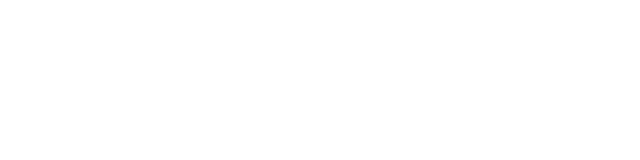
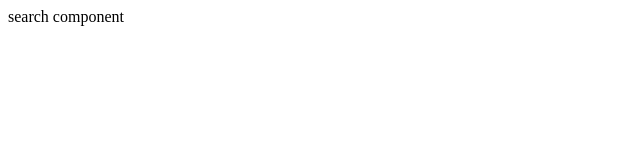
Before and after one commit to hamaa-affix/react_demo_move_app, a React (Create React App) app: page /search in a window 1280 px wide. Shown: the top 160 px of the page, without its empty margins (0-640 px from the left). Built offline with nearby package versions, Linux system fonts and the light colour scheme.

Commit message:
add  rect rotuer and create routing

```diff
--- a/src/App.jsx
+++ b/src/App.jsx
@@ -1,8 +1,22 @@
 import React from "react";
+import { BrowserRouter as Router, Route, Link, Switch } from "react-router-dom";
 //component
+import Top from "./pages/Top";
+import Search from "./pages/Search";
+import Watch from "./pages/Watch";
 
 const App = () => {
-  return <></>;
+  return (
+    <Router>
+      <>
+        <Switch>
+          <Route exact path="/" component={Top} />
+          <Route exact path="/search" component={Search} />
+          <Route exact path="/watch" component={Watch} />
+        </Switch>
+      </>
+    </Router>
+  );
 };
 
 export default App;
--- /dev/null
+++ b/src/pages/Search.jsx
@@ -0,0 +1,11 @@
+import React from "react";
+
+const Search = () => {
+  return (
+    <>
+      <div>search component</div>
+    </>
+  );
+};
+
+export default Search;
--- /dev/null
+++ b/src/pages/Top.jsx
@@ -0,0 +1,11 @@
+import React from "react";
+
+const Top = () => {
+  return (
+    <>
+      <div>top page</div>
+    </>
+  );
+};
+
+export default Top;
--- /dev/null
+++ b/src/pages/Watch.jsx
@@ -0,0 +1,11 @@
+import React from "react";
+
+const Watch = () => {
+  return (
+    <>
+      <div>Watch componet</div>
+    </>
+  );
+};
+
+export default Watch;
```
Also changed, not shown: package.json (+11 -2 lines).
